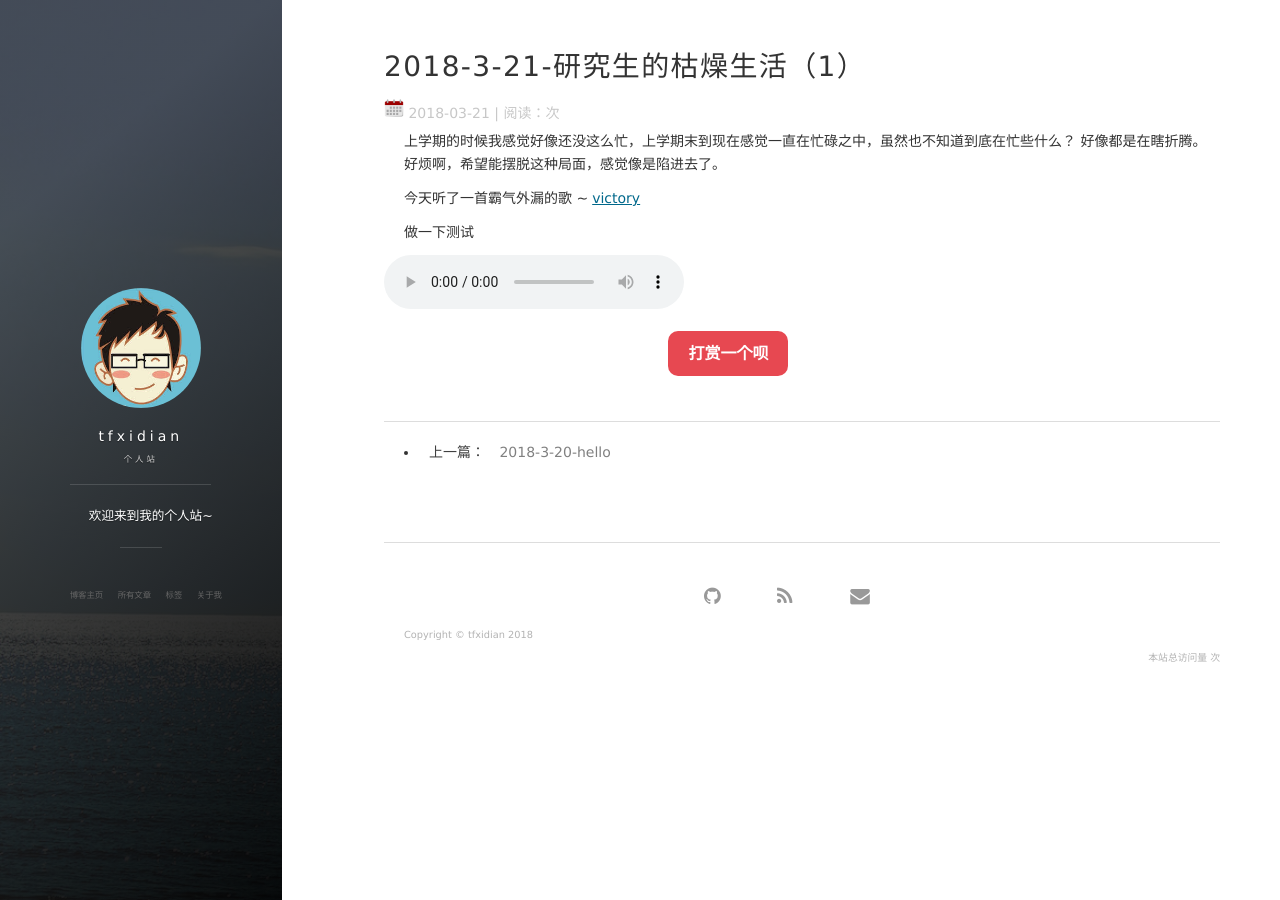
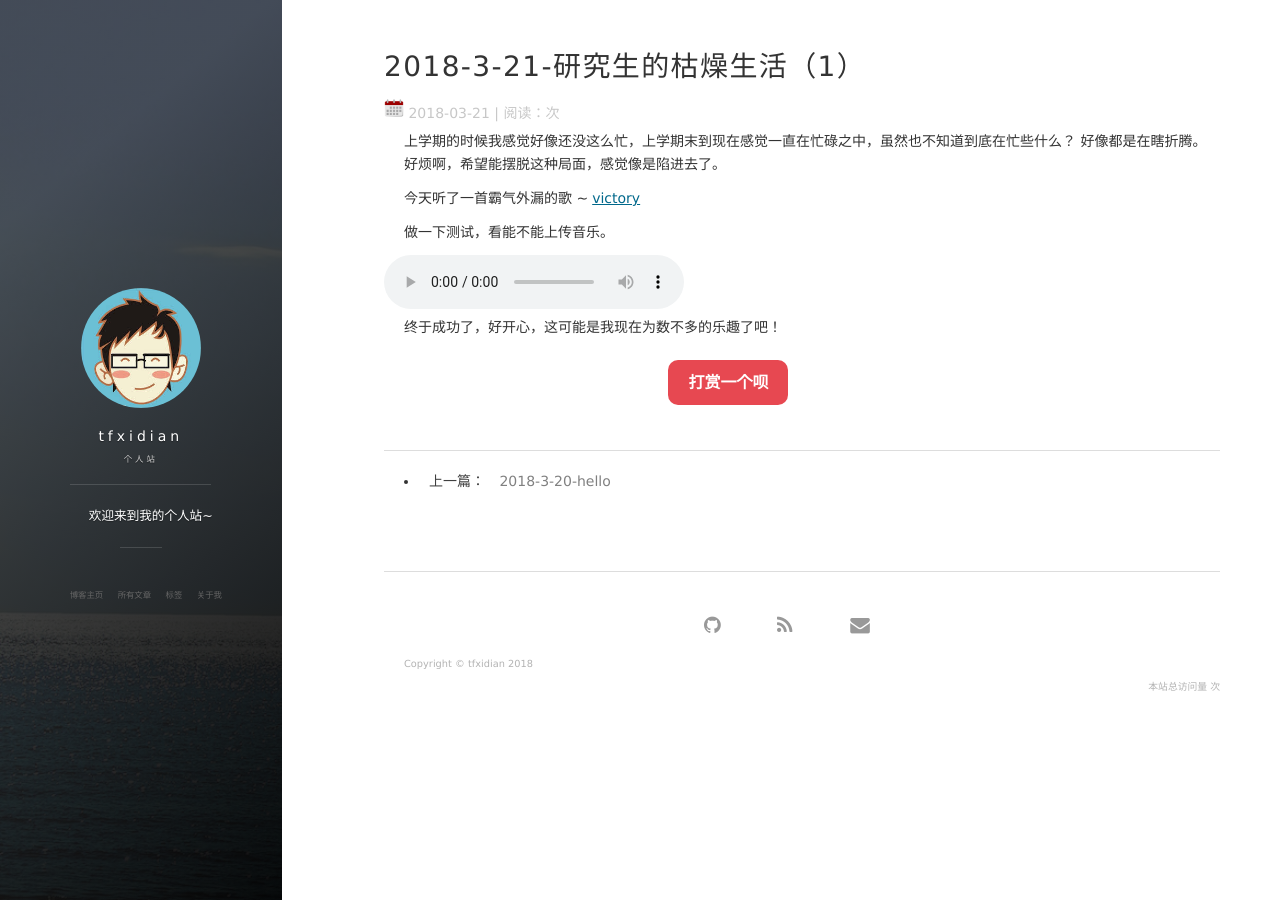
Before and after one commit to tfxidian/tfxidianbackup, a Jekyll site: the page built from _posts/2018-3-21-研究生的枯燥生活（1）.md, in a window 1280 px wide. Built offline with Jekyll 4.4.1, drawn with Linux system fonts in a browser that asks for light colours; nearby versions of some CDN libraries; our own code applies the rules of GitHub Pages for plain Markdown files; comment, search, counter and statistics services are not loaded.

Commit message:
修改文件: _posts/2018-3-21-研究生的枯燥生活（1）.md

```diff
--- a/_posts/2018-3-21-研究生的枯燥生活（1）.md
+++ b/_posts/2018-3-21-研究生的枯燥生活（1）.md
@@ -15,9 +15,12 @@ grammar_cjkRuby: true
 
   [1]: http://music.163.com/song?id=31654455&userid=471214576
 
-  做一下测试
+  做一下测试，看能不能上传音乐。
 
 <audio controls height="100" width="100">
   <source src="/audio/Two Steps From Hell - Victory.mp3" type="audio/mpeg">
   <embed height="50" width="100" src="/audio/Two Steps From Hell - Victory.mp3">
 </audio>
+
+
+终于成功了，好开心，这可能是我现在为数不多的乐趣了吧！
```
